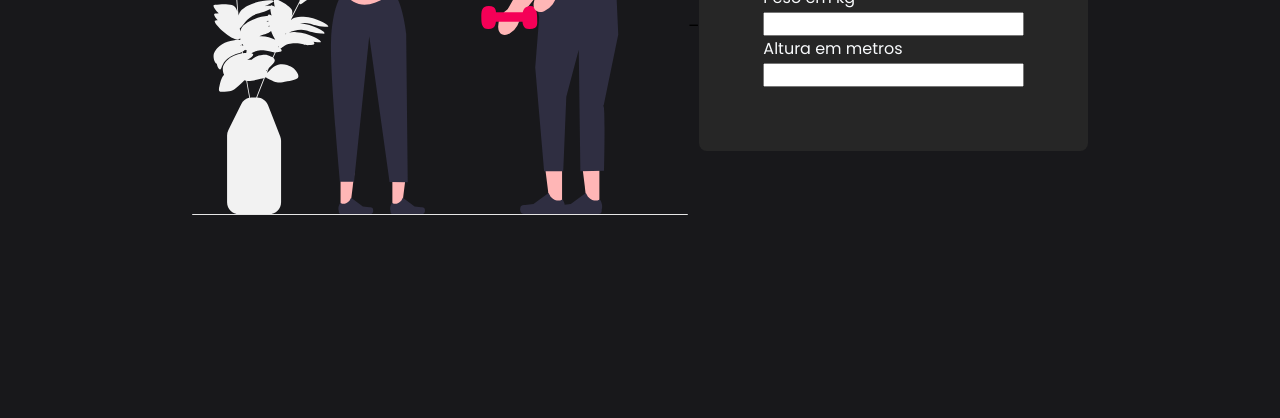
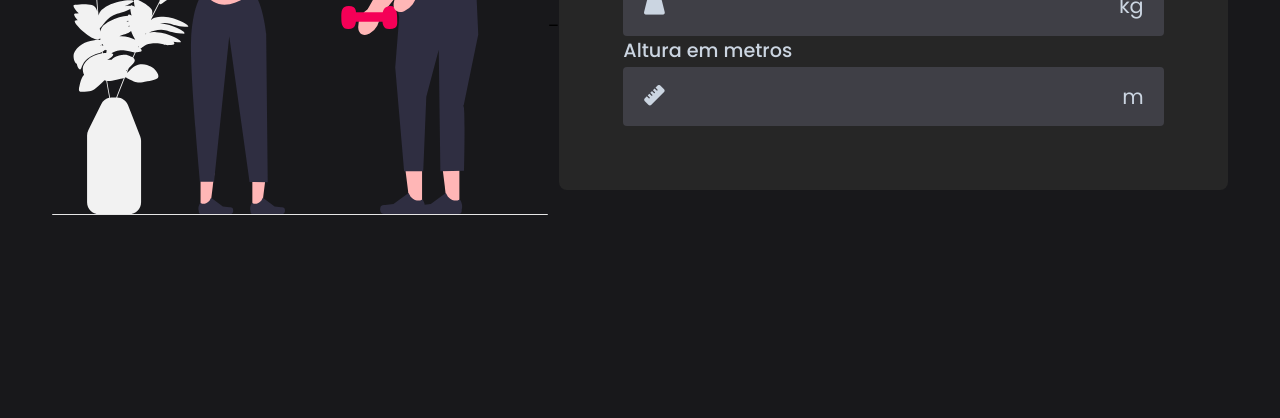
Before and after one commit to santni/review03082023, a plain HTML site: page index.html in a window 1280 px wide. Shown: the part 382-800 px from the top of the page. Drawn offline with Linux system fonts and the light colour scheme.

Commit message:
feat: add icons and styles

```diff
--- a/assets/css/style.css
+++ b/assets/css/style.css
@@ -38,3 +38,39 @@ img {
     flex-direction: column;
     padding: 2rem;
 }
+
+.input-box label {
+    font-weight: 500;
+    font-size: 1.2rem;
+    color: #cbd5e1;
+}
+
+.input-field {
+    display: flex;
+    align-items: center;
+    justify-content: space-between;
+    background-color: #3f3f46;
+    padding: 0.3rem;
+    border-radius: 4px;
+    margin-top: 2px;
+
+}
+
+.input-field input {
+    background-color: transparent;
+    border: none;
+    width: 100%;
+    font-size: 1.3rem;
+    color: #f8fafc;
+    padding: 0 0.5rem;
+}
+
+.input-field input::-webkit-inner-spin-button, .input-field input::-webkit-outer-spin-button {
+    appearance: none;
+}
+
+.unit, .icon {
+    color: #cbd5e1;
+    font-size: 1.3rem;
+    padding: 0.6rem 1rem;
+}
--- a/index.html
+++ b/index.html
@@ -6,6 +6,7 @@
     <link rel="stylesheet" href="assets/css/style.css">
     <script src="assets/js/script.js"></script>
     <title>Calculadora IMC</title>
+    <link rel="stylesheet" href="https://cdnjs.cloudflare.com/ajax/libs/font-awesome/6.4.2/css/all.min.css" integrity="sha512-z3gLpd7yknf1YoNbCzqRKc4qyor8gaKU1qmn+CShxbuBusANI9QpRohGBreCFkKxLhei6S9CQXFEbbKuqLg0DA==" crossorigin="anonymous" referrerpolicy="no-referrer" />
 </head>
 <body>
     <main>
@@ -21,14 +22,18 @@ _
                 <div class="input-box">
                     <label for="weight">Peso em kg</label>
                     <div class="input-field">
+                        <i class="fa-solid fa-weight-hanging icon"></i>
                         <input type="number" id="weight" name="weight" required>
+                        <span class="unit">kg</span>
                     </div>
                 </div>
 
                 <div class="input-box">
                     <label for="height">Altura em metros</label>
                     <div class="input-field">
+                        <i class="fa-solid fa-ruler icon"></i>
                         <input type="number" id="height" name="height" required>
+                        <span class="unit">m</span>
                     </div>
                 </div>
 
```
